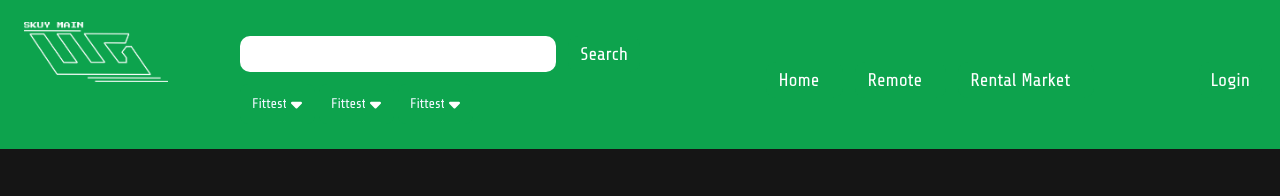
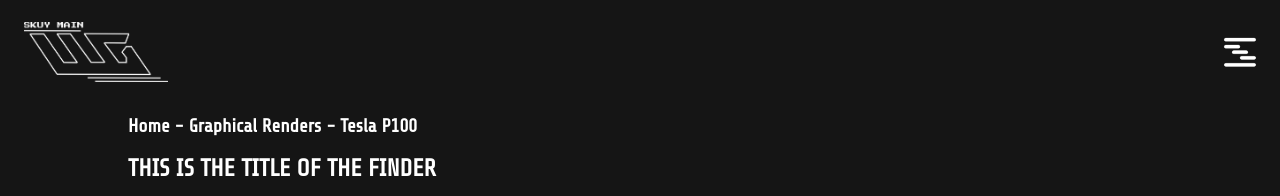
Before and after one commit to fakhripraya/wg-mothership, a React (Create React App) app: page /market in a window 1280 px wide. Shown: the top 196 px of the page. Built offline with nearby package versions, Linux system fonts and the light colour scheme.

Commit message:
NAVBAR CHANGE TO V0.2.0 (IMPORTANT)

```diff
--- a/src/components/Navbar/index.js
+++ b/src/components/Navbar/index.js
@@ -112,12 +112,6 @@ export default function Navbar(props) {
         })
     }
 
-    const ShowMenuButtons = () => {
-        return menus.map((menu, index) => {
-            return <Button onClick={() => handlePageNavigation(menu.route)} key={`button-${index}`}><span className="white-space-no-wrap">{menu.name}</span></Button>
-        })
-    }
-
     // RENDERS SPECIFIC //
     useEffect(() => {
     }, []);
@@ -130,17 +124,6 @@ export default function Navbar(props) {
                         <div className="navbar-logo-wrapper">
                             <img onClick={() => handlePageNavigation('/')} className="navbar-logo-img" src={WGLogo} alt="WG_LOGO"></img>
                         </div>
-                        <ul className="navbar-menu-wrapper">
-                            <ShowSearchBar />
-                        </ul>
-                        <ul className="navbar-submenu-wrapper">
-                            <ul className="navbar-submenu-section">
-                                <ShowMenuButtons />
-                            </ul>
-                            <ul className="navbar-submenu-section">
-                                <ShowProfile />
-                            </ul>
-                        </ul>
                         <img onClick={() => { handleOpenOverriding(MENU_MOBILE) }} className='navbar-mobile-hamburger-image navbar-mobile-hamburger-image-view' src={ICHamburger} alt="ic_hamburger" />
                     </div>
                 </div>
--- a/src/components/Navbar/style.scss
+++ b/src/components/Navbar/style.scss
@@ -1,7 +1,7 @@
 // NAVBAR MAIN
 .navbar{
     width: 100vw;
-    background-color: #0DA34D;
+    background-color: transparent;
     font-size: 1.15em;
     transition: all 0.3s ease-in-out;
 }
@@ -20,12 +20,8 @@
 
 .navbar-container{
     width: 100%;
-    padding: 12px 0px 0px 0px;
+    padding: 12px 0px;
     transition: all 0.3s ease-in-out;
-
-    @media screen and (max-width: 1000px) {
-        padding: 12px 0px;
-    }
 }
 
 .navbar-wrapper{
@@ -35,11 +31,7 @@
 }
 
 .navbar-logo-wrapper{
-    flex: 0.5;
-
-    @media screen and (max-width: 1000px) {
-        flex: 1;
-    }
+    flex: 1;
 }
 
 .navbar-logo-img{
@@ -52,17 +44,6 @@
 .navbar-logo-img:hover{
     transform: scale(1.1);
     transition: all 0.1s ease-in-out;
-}
-
-
-.navbar-menu-wrapper{
-    flex: 1;
-    flex-direction: column;
-    display: flex;
-
-    @media screen and (max-width: 1000px) {
-        display: none;
-    }
 }
 
 .navbar-menu-wrapper li{
@@ -98,16 +79,6 @@
     margin-right: 2px;
 }
 
-.navbar-submenu-wrapper{
-    flex: 1.5;
-    flex-direction: row;
-    display: flex;
-
-    @media screen and (max-width: 1000px) {
-        display: none;
-    }
-}
-
 .navbar-submenu-section{
     margin: auto;
     margin-right: 6px !important;
@@ -129,9 +100,7 @@
 }
 
 .navbar-mobile-hamburger-image-view{
-    @media screen and (min-width: 1000px) {
-        display: none;
-    }
+
 }
 
 .navbar-mobile-hamburger-image{
--- a/src/pages/Error404/style.scss
+++ b/src/pages/Error404/style.scss
@@ -2,11 +2,9 @@
     min-height: 100vh;
     min-width: 100vw;
     padding-bottom: 10vh;
-    padding-top: 160px;
-    @media screen and (max-width: 1000px){
-        padding-top: 80px;
-    }
+    padding-top: 80px;
 }
+
 .error404-wrapper{
     width: 60vw;
     margin: 0px auto;
--- a/src/pages/Finder/style.scss
+++ b/src/pages/Finder/style.scss
@@ -3,10 +3,7 @@
     min-height: 100vh;
     min-width: 100vw;
     padding-bottom: 10vh;
-    padding-top: 160px;
-    @media screen and (max-width: 1000px){
-        padding-top: 80px;
-    }
+    padding-top: 80px;
 }
 
 .finder-wrapper{
--- a/src/pages/Remote/index.js
+++ b/src/pages/Remote/index.js
@@ -1,7 +1,7 @@
 import React from 'react'
 import Button from '../../components/Button';
 import Dropdown from '../../components/Dropdown';
-import Checkbox from '../../components/RadioButton';
+import Checkbox from '../../components/Checkbox';
 import TextInput from '../../components/TextInput';
 import './style.scss';
 import { filterCheckboxes, filterDropdowns, itemListDummy } from '../../variables/dummy/remote';
--- a/src/pages/Remote/style.scss
+++ b/src/pages/Remote/style.scss
@@ -9,10 +9,7 @@
     min-height: 100vh;
     min-width: 100vw;
     padding-bottom: 10vh;
-    padding-top: 160px;
-    @media screen and (max-width: 1000px){
-        padding-top: 80px;
-    }
+    padding-top: 80px;
 }
 
 .remote-wrapper{
```
